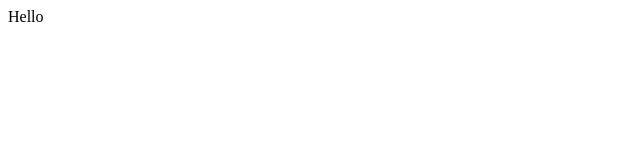
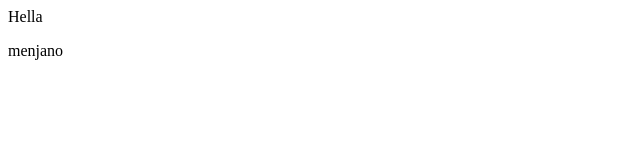
Before and after one commit to Mitre341/demo-repo, a plain HTML site: page index.html in a window 1280 px wide. Shown: the full height of the page, 0-640 px from the left. Drawn offline with Linux system fonts and the light colour scheme.

Commit message:
pojačanje
opis

```diff
--- a/index.html
+++ b/index.html
@@ -1 +1,2 @@
-<div>Hello</div>
+<div>Hella</div>
+<p>menjano</p>
```
